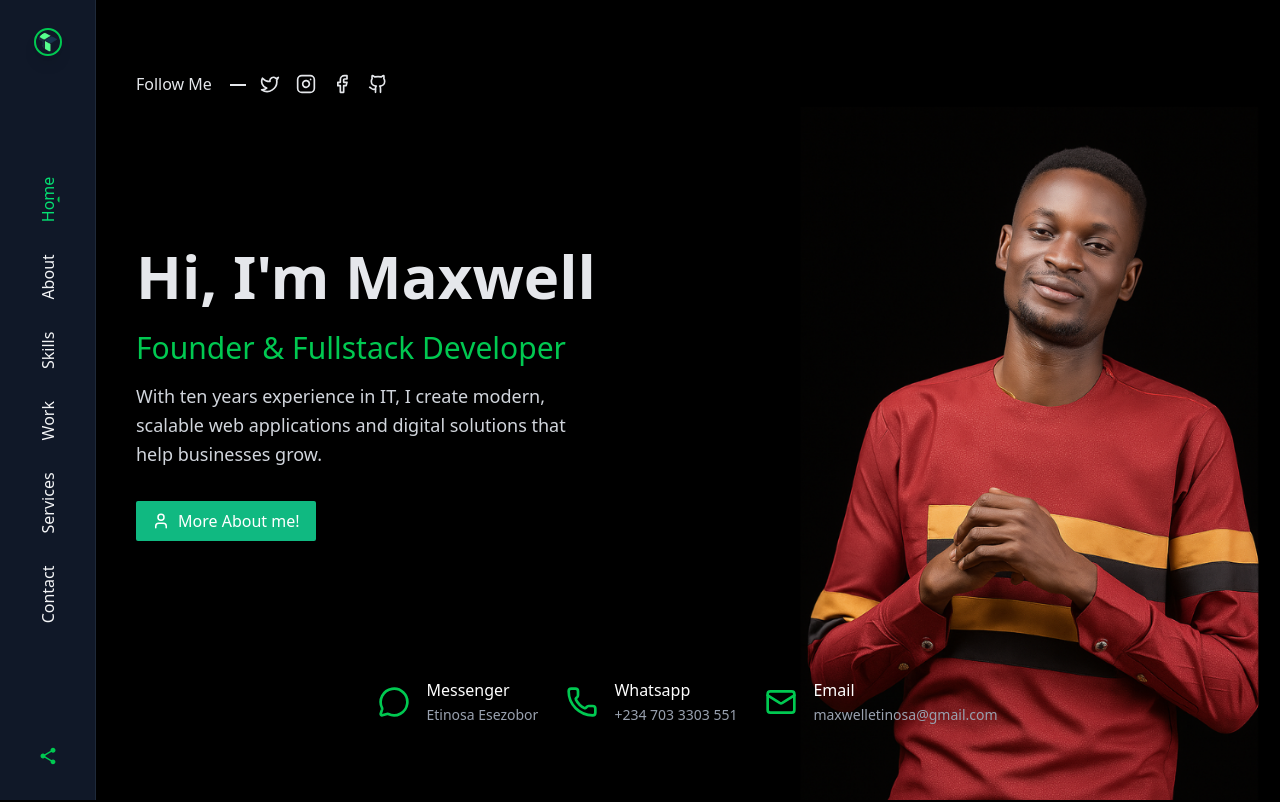
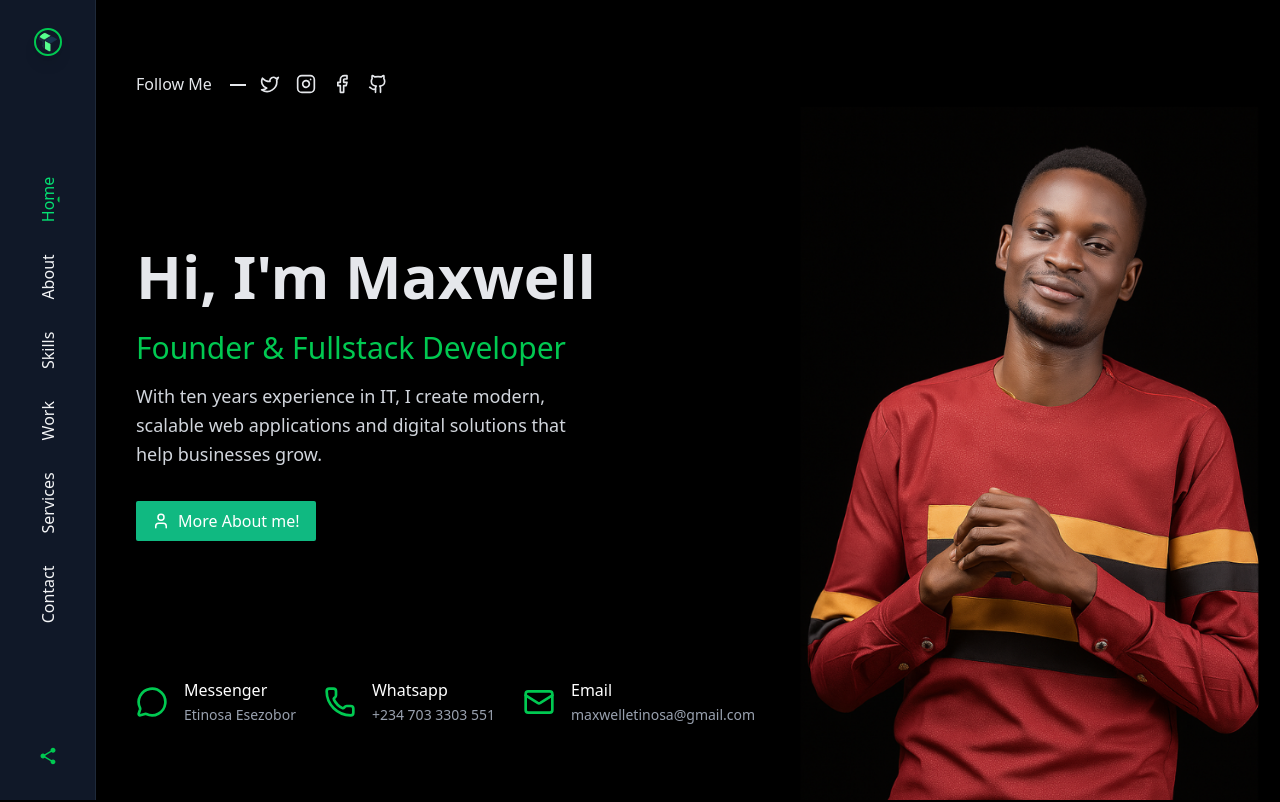
Before and after one commit to Etinmax/myPortfolio, a Next.js app: page / in a window 1280 px wide. Shown: the top 802 px of the page. Built offline with nearby package versions, Linux system fonts and the light colour scheme.

Commit message:
Replace close icon with Lucide React X icon

```diff
--- a/src/components/Footer.jsx
+++ b/src/components/Footer.jsx
@@ -92,10 +92,11 @@ export default function Footer() {
 
               <div className="flex flex-wrap justify-center md:justify-end gap-4">
                 {[
-                  { icon: Facebook, href: "https://www.facebook.com", label: "Facebook" },
-                  { icon: Instagram, href: "https://www.instagram.com", label: "Instagram" },
-                  { icon: Twitter, href: "https://www.x.com", label: "Twitter" },
-                  { icon: Github, href: "https://github.com/yourusername", label: "Github" },
+                  { icon: Facebook, href: "https://www.facebook.com/etinosa.esezobor.3", label: "Facebook" },
+                  { icon: Instagram, href: "https://www.instagram.com/official_etinosa/", label: "Instagram" },
+                  { icon: Twitter, href: "https://www.x.com/EtinosaMaxville", label: "Twitter" },
+                  { icon: Github, href: "https://github.com/etinmax", label: "Github" },
+
                 ].map(({ icon: Icon, href, label }) => (
                   <a
                     key={label}
--- a/src/components/HomeSection.jsx
+++ b/src/components/HomeSection.jsx
@@ -91,8 +91,8 @@ export default function HomeSection() {
         </div>
 
      {/* Contact Info - Bottom */}
-<div className="my-info flex justify-center mt-8 sm:mt-12 px-4 sm:px-0">
-  <div className="flex flex-col items-start gap-4 sm:flex-row sm:items-center sm:gap-7">
+<div className="my-info flex sm:justify-left  mt-8 sm:mt-12 px-4 sm:px-0">
+  <div className="flex flex-col m-auto sm:m-0 gap-4 sm:flex-row sm:items-left sm:gap-7">
     {[
       { icon: MessageCircle, title: 'Messenger', subtitle: 'Etinosa Esezobor' },
       { icon: Phone, title: 'Whatsapp', subtitle: '+234 703 3303 551' },
--- a/src/components/PortfolioPopup.jsx
+++ b/src/components/PortfolioPopup.jsx
@@ -1,13 +1,19 @@
-import { Link } from "lucide-react";
+import { Link,X } from "lucide-react";
 
 export default function PortfolioPopup({ item, closePopup }) {
   return (
     <div className="portfolio-popup fixed inset-0 bg-black/50 flex items-center justify-center p-4 z-[100] opacity-100 visible">
       <div className="portfolio-popup-inner bg-gray-800 w-full max-w-3xl rounded-lg p-8 relative">
         <div className="portfolio-popup-content grid md:grid-cols-2 gap-8 items-center">
-          <span className="portfolio-popup-close absolute top-6 right-6 text-pink-500 text-xl cursor-pointer" onClick={closePopup}>
+          {/*<span className="portfolio-popup-close absolute top-6 right-6 text-pink-500 text-xl cursor-pointer" onClick={closePopup}>
             <i className="uil uil-times"></i>
-          </span>
+          </span>*/}
+          <span
+  className="portfolio-popup-close absolute top-6 right-6 text-green-500 text-xl cursor-pointer"
+  onClick={closePopup}
+>
+  <X size={24} />
+</span>
           <div className="pp-thumbnail">
             <img src={item.img} alt="" className="portfolio-popup-img rounded-lg" />
           </div>
--- a/src/components/WorkSection.jsx
+++ b/src/components/WorkSection.jsx
@@ -16,7 +16,7 @@ export default function WorkSection({ setPortfolioItem }) {
       subtitle: 'Modern Corporate Website',
       details: {
         title: 'The services we provide for design',
-        description: 'Two smartphones displaying a sleek, dark-themed dashboard interface',
+        description: 'A corporate website design project showcasing modern aesthetics and user-friendly interfaces.',
         info: [
           { label: 'Created', value: '22 Apr 2025' },
           { label: 'Technologies', value: 'React, Next.js, Tailwind' },
@@ -29,15 +29,15 @@ export default function WorkSection({ setPortfolioItem }) {
       id: 2,
       category: 'app',
       img: '/mockup/storage.png',
-      title: 'Food Delivery App',
-      subtitle: 'Mobile App Interface',
+      title: 'Cloud Storage App',
+      subtitle: 'Web App Interface',
       details: {
-        title: 'Mobile App Landing Design & App Maintain',
-        description: 'A stylish burger restaurant mobile app interface displayed on two smartphones',
+        title: 'Web App  Design & App Maintain',
+        description: 'A stylish cloud storage web app interface displayed on a PC',
         info: [
-          { label: 'Created', value: '15 Apr 2025' },
-          { label: 'Technologies', value: 'React Native, Node.js' },
-          { label: 'Role', value: 'Full Stack Developer' },
+          { label: 'Created', value: '15 Apr 2024' },
+          { label: 'Technologies', value: 'React Native, Python, HTML, CSS' },
+          { label: 'Role', value: 'Frontend Developer' },
           { label: 'View', value: 'www.domain.com', href: '#' },
         ],
       },
@@ -63,15 +63,15 @@ export default function WorkSection({ setPortfolioItem }) {
       id: 4,
       category: 'app',
       img: '/mockup/biz.png',
-      title: 'Fitness App',
-      subtitle: 'Workout Tracking App',
+      title: 'Task Management App',
+      subtitle: 'Task Tracking App',
       details: {
-        title: 'Mobile App Landing Design & Services',
-        description: 'Modern workout website interface design featuring a bold and energetic visual layout',
+        title: 'Web App Landing Design & Services',
+        description: 'Modern task management website interface design featuring a bold and energetic visual layout',
         info: [
           { label: 'Created', value: '4 Apr 2025' },
-          { label: 'Technologies', value: 'Flutter, Firebase' },
-          { label: 'Role', value: 'Mobile Developer' },
+          { label: 'Technologies', value: 'React, Firebase' },
+          { label: 'Role', value: 'Frontend Developer' },
           { label: 'View', value: 'www.domain.com', href: '#' },
         ],
       },
@@ -80,15 +80,15 @@ export default function WorkSection({ setPortfolioItem }) {
       id: 5,
       category: 'web',
       img: '/mockup/biz.png',
-      title: 'Gaming Platform',
+      title: 'Hotel Management App',
       subtitle: 'Web Application',
       details: {
         title: 'Design for Technology & Services',
-        description: 'An app design that is clean, functional, and ideal for gamers looking to manage their digital assets and purchases',
+        description: 'An app design that is clean, functional, and ideal for users looking to manage their hotel bookings and services',
         info: [
           { label: 'Created', value: '28 Mar 2025' },
-          { label: 'Technologies', value: 'Vue.js, Express.js' },
-          { label: 'Role', value: 'Frontend Developer' },
+          { label: 'Technologies', value: 'Next.js, Express.js' },
+          { label: 'Role', value: 'Fullstack Developer' },
           { label: 'View', value: 'www.domain.com', href: '#' },
         ],
       },
@@ -97,15 +97,15 @@ export default function WorkSection({ setPortfolioItem }) {
       id: 6,
       category: 'design',
       img: '/mockup/storage.png',
-      title: 'Food Ordering App',
-      subtitle: 'UI/UX Design',
+      title: 'Students Attendance App',
+      subtitle: 'Web App Design',
       details: {
         title: 'App for Technology & Services',
-        description: 'An app design that is clean and modern, making food browsing and ordering easy',
+        description: 'An app design that is clean and modern, making attendance tracking easy',
         info: [
           { label: 'Created', value: '20 Mar 2025' },
-          { label: 'Technologies', value: 'Figma, Sketch' },
-          { label: 'Role', value: 'UI/UX Designer' },
+          { label: 'Technologies', value: 'Nextjs, Expressjs' },
+          { label: 'Role', value: 'Full Stack Developer' },
           { label: 'View', value: 'www.domain.com', href: '#' },
         ],
       },
@@ -199,7 +199,7 @@ export default function WorkSection({ setPortfolioItem }) {
 
                 {/* Action Button */}
                 <button
-                  className="work-button flex items-center gap-2 text-green-500 font-medium group-hover:text-green-400 transition-colors duration-300"
+                  className="work-button flex items-center gap-2 text-green-500 font-medium cursor-pointer group-hover:text-green-400 transition-colors duration-300"
                   onClick={() => setPortfolioItem(item)}
                 >
                   <span>View Details</span>
```
